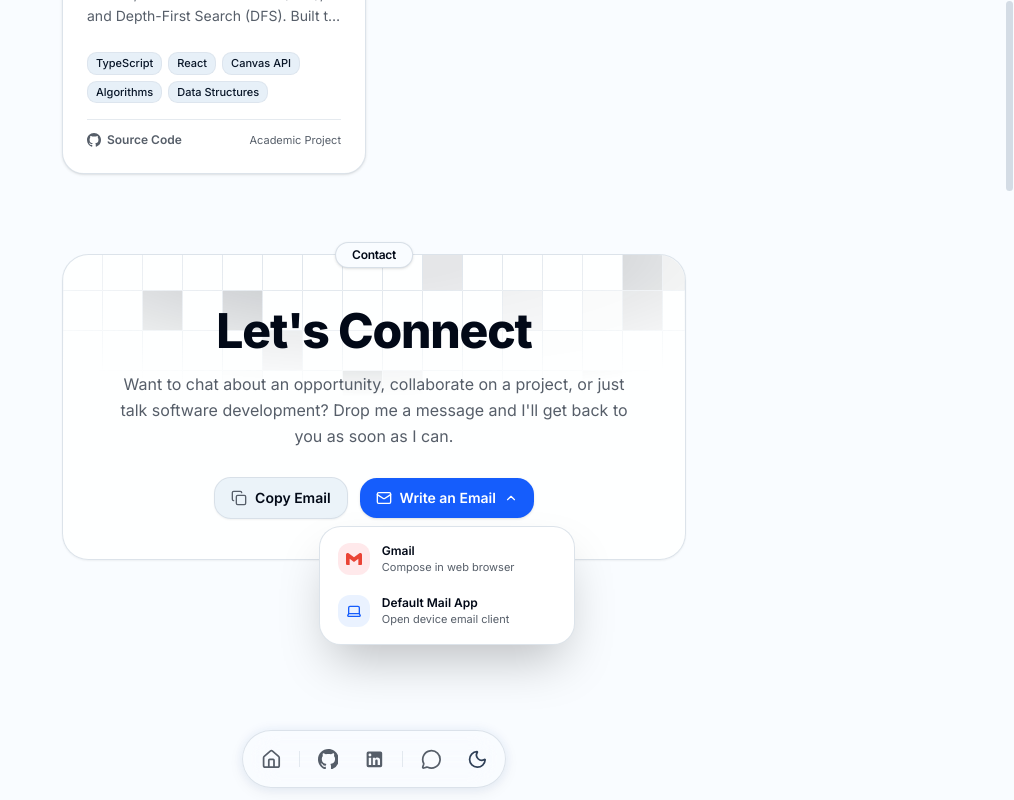
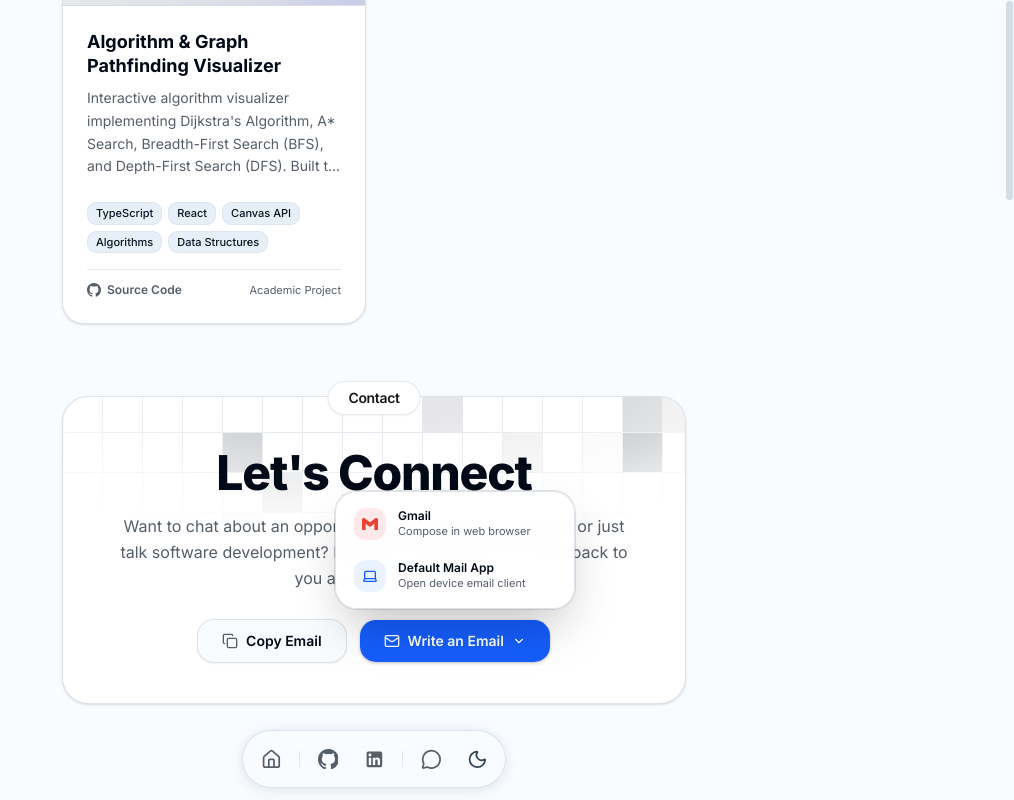
Before and after one commit to jeriel08/jeriel-portfolio, a Next.js app: page / in a window 1280 px wide. Both pictures are taken after a click on the button "Write an Email". Shown: the whole page, without its empty margins (266-1280 px from the left). Built offline with nearby package versions, Linux system fonts and the light colour scheme.

Commit message:
Update contact section

```diff
--- a/app/globals.css
+++ b/app/globals.css
@@ -175,7 +175,7 @@ html[data-magicui-theme-vt="active"]::view-transition-group(root) {
 /* Floating Drawer (Desktop) */
 @media (min-width: 768px) {
   [data-slot="drawer-popup"][data-swipe-direction="right"] {
-    --drawer-inset: 0.1rem;
+    --drawer-inset: 0.5rem;
     --drawer-bleed-background: transparent;
     margin: var(--drawer-inset);
     border-radius: 1rem;
--- a/components/sections/contact-section.tsx
+++ b/components/sections/contact-section.tsx
@@ -1,12 +1,18 @@
 "use client";
 
-import React, { useState, useRef, useEffect } from "react";
+import React, { useState } from "react";
 import { Mail, Copy, Check, ChevronDown, Laptop, ExternalLink } from "lucide-react";
 import { AnimatedGridPattern } from "@/components/ui/animated-grid-pattern";
+import { Button } from "@/components/ui/button";
+import {
+  DropdownMenu,
+  DropdownMenuContent,
+  DropdownMenuItem,
+  DropdownMenuTrigger,
+} from "@/components/ui/dropdown-menu";
 import { cn } from "@/lib/utils";
 
-// Primary contact email (update with Jeriel's active email)
-const CONTACT_EMAIL = "jeriel.sanao@gmail.com";
+const CONTACT_EMAIL = "jerelliansanao@gmail.com";
 
 function GmailIcon({ className = "size-4" }: { className?: string }) {
   return (
@@ -18,8 +24,6 @@ function GmailIcon({ className = "size-4" }: { className?: string }) {
 
 export function ContactSection() {
   const [copied, setCopied] = useState(false);
-  const [isDropdownOpen, setIsDropdownOpen] = useState(false);
-  const dropdownRef = useRef<HTMLDivElement>(null);
 
   const handleCopyEmail = () => {
     navigator.clipboard.writeText(CONTACT_EMAIL);
@@ -28,46 +32,20 @@ export function ContactSection() {
   };
 
   const handleOpenGmail = () => {
-    setIsDropdownOpen(false);
     const gmailUrl = `https://mail.google.com/mail/?view=cm&fs=1&to=${encodeURIComponent(CONTACT_EMAIL)}`;
     window.open(gmailUrl, "_blank", "noopener,noreferrer");
   };
 
   const handleOpenDefaultMail = () => {
-    setIsDropdownOpen(false);
     window.location.href = `mailto:${CONTACT_EMAIL}`;
   };
 
-  // Close dropdown on outside click or Escape key
-  useEffect(() => {
-    const handleClickOutside = (event: MouseEvent) => {
-      if (dropdownRef.current && !dropdownRef.current.contains(event.target as Node)) {
-        setIsDropdownOpen(false);
-      }
-    };
-
-    const handleKeyDown = (event: KeyboardEvent) => {
-      if (event.key === "Escape") {
-        setIsDropdownOpen(false);
-      }
-    };
-
-    if (isDropdownOpen) {
-      document.addEventListener("mousedown", handleClickOutside);
-      document.addEventListener("keydown", handleKeyDown);
-    }
-    return () => {
-      document.removeEventListener("mousedown", handleClickOutside);
-      document.removeEventListener("keydown", handleKeyDown);
-    };
-  }, [isDropdownOpen]);
-
   return (
-    <section id="contact" className="scroll-mt-12 pt-6 pb-28 sm:pb-36">
-      {/* Contact Card without overflow-hidden so the badge and dropdown float over borders */}
-      <div className="relative rounded-3xl border border-border/80 dark:border-white/10 bg-card/80 dark:bg-neutral-950/70 backdrop-blur-md pt-10 sm:pt-12 pb-8 sm:pb-10 px-6 sm:px-10 text-center shadow-xs">
+    <section id="contact" className="scroll-mt-12 pt-4 pb-0">
+      {/* Contact Card with same theme and border as the Projects card */}
+      <div className="relative rounded-3xl bg-card border border-border/80 shadow-sm pt-10 sm:pt-12 pb-8 sm:pb-10 px-6 sm:px-10 text-center">
         {/* Background Animated Grid Pattern contained strictly within card bounds */}
-        <div className="pointer-events-none absolute inset-0 -z-10 overflow-hidden rounded-3xl">
+        <div className="pointer-events-none absolute inset-0 overflow-hidden rounded-3xl z-0">
           {/* Positioned above the header, fading out smoothly as it reaches the text */}
           <div className="absolute -top-1 inset-x-0 h-44 sm:h-52 overflow-hidden">
             <AnimatedGridPattern
@@ -84,9 +62,9 @@ export function ContactSection() {
           </div>
         </div>
 
-        {/* Section Badge perched over the card border */}
-        <div className="absolute -top-3.5 left-1/2 -translate-x-1/2 z-20">
-          <span className="inline-flex items-center justify-center rounded-full bg-background dark:bg-[#ededed] px-4 py-1 text-xs font-semibold tracking-tight text-foreground dark:text-neutral-950 shadow-sm border border-border/90 dark:border-white/20 select-none">
+        {/* Section Badge perched over the card border - matching exact size and styles of projects/skills badge */}
+        <div className="absolute -top-3.5 sm:-top-4 left-1/2 -translate-x-1/2 z-20">
+          <span className="inline-flex items-center justify-center rounded-full bg-white dark:bg-[#ededed] px-4 py-1 sm:px-5 sm:py-1.5 text-xs sm:text-sm font-semibold tracking-tight text-neutral-900 dark:text-neutral-950 shadow-xs border border-neutral-200/80 dark:border-white/10 select-none">
             Contact
           </span>
         </div>
@@ -107,11 +85,12 @@ export function ContactSection() {
 
           {/* Action Buttons */}
           <div className="flex flex-wrap items-center justify-center gap-3 pt-3">
-            {/* Copy Email Button */}
-            <button
+            {/* Copy Email Button using ShadCN Button with generous padding */}
+            <Button
               type="button"
+              variant="outline"
               onClick={handleCopyEmail}
-              className="inline-flex items-center gap-2 px-4 py-2.5 rounded-xl text-xs sm:text-sm font-semibold bg-secondary/80 hover:bg-secondary text-foreground border border-border/80 shadow-xs hover:border-blue-500/50 hover:shadow-md transition-all duration-200 cursor-pointer active:scale-95"
+              className="h-10 sm:h-11 px-5 sm:px-6 gap-2 rounded-xl text-xs sm:text-sm font-semibold border-border/80 hover:border-blue-500/50 hover:bg-secondary cursor-pointer shadow-xs active:scale-95 transition-all"
             >
               {copied ? (
                 <>
@@ -124,34 +103,28 @@ export function ContactSection() {
                   <span>Copy Email</span>
                 </>
               )}
-            </button>
+            </Button>
 
-            {/* Write an Email Dropdown Container */}
-            <div className="relative z-30" ref={dropdownRef}>
-              <button
-                type="button"
-                onClick={() => setIsDropdownOpen((prev) => !prev)}
-                aria-expanded={isDropdownOpen}
-                aria-haspopup="true"
-                className="inline-flex items-center gap-2 px-4 py-2.5 rounded-xl text-xs sm:text-sm font-semibold bg-blue-600 hover:bg-blue-500 text-white shadow-sm hover:shadow-blue-500/25 transition-all duration-200 cursor-pointer active:scale-95"
-              >
+            {/* Write an Email Dropdown using ShadCN DropdownMenu with generous button padding */}
+            <DropdownMenu>
+              <DropdownMenuTrigger
+                render={
+                  <Button className="h-10 sm:h-11 px-5 sm:px-6 gap-2 rounded-xl text-xs sm:text-sm font-semibold bg-blue-600 hover:bg-blue-500 text-white shadow-sm hover:shadow-blue-500/25 cursor-pointer active:scale-95 transition-all group">
                     <Mail className="size-4 shrink-0" />
                     <span>Write an Email</span>
-                <ChevronDown
-                  className={cn(
-                    "size-3.5 transition-transform duration-200 shrink-0",
-                    isDropdownOpen && "rotate-180"
-                  )}
+                    <ChevronDown className="size-3.5 shrink-0 transition-transform duration-200 group-data-[state=open]:rotate-180" />
+                  </Button>
+                }
               />
-              </button>
-
-              {/* Dropdown Menu floating above the card */}
-              {isDropdownOpen && (
-                <div className="absolute left-1/2 -translate-x-1/2 top-full mt-2 w-64 rounded-2xl bg-card dark:bg-[#141416] border border-border/80 dark:border-white/15 p-1.5 shadow-2xl z-50 animate-in fade-in-0 zoom-in-95">
-                  <button
-                    type="button"
+              <DropdownMenuContent
+                side="top"
+                align="center"
+                sideOffset={10}
+                className="w-60 min-w-56 p-1.5 rounded-2xl bg-popover/95 backdrop-blur-md border border-border/80 shadow-2xl z-50"
+              >
+                <DropdownMenuItem
                   onClick={handleOpenGmail}
-                    className="w-full flex items-center gap-3 px-3 py-2.5 rounded-xl text-left hover:bg-muted/80 text-foreground transition-colors cursor-pointer group"
+                  className="flex items-center gap-3 px-3 py-2.5 rounded-xl text-left hover:bg-muted/80 text-foreground transition-colors cursor-pointer group"
                 >
                   <div className="size-8 rounded-lg bg-red-500/10 flex items-center justify-center shrink-0">
                     <GmailIcon className="size-4" />
@@ -165,12 +138,11 @@ export function ContactSection() {
                       Compose in web browser
                     </p>
                   </div>
-                  </button>
+                </DropdownMenuItem>
 
-                  <button
-                    type="button"
+                <DropdownMenuItem
                   onClick={handleOpenDefaultMail}
-                    className="w-full flex items-center gap-3 px-3 py-2.5 rounded-xl text-left hover:bg-muted/80 text-foreground transition-colors cursor-pointer group"
+                  className="flex items-center gap-3 px-3 py-2.5 rounded-xl text-left hover:bg-muted/80 text-foreground transition-colors cursor-pointer group"
                 >
                   <div className="size-8 rounded-lg bg-blue-500/10 flex items-center justify-center shrink-0">
                     <Laptop className="size-4 text-blue-600 dark:text-blue-400" />
@@ -184,10 +156,9 @@ export function ContactSection() {
                       Open device email client
                     </p>
                   </div>
-                  </button>
-                </div>
-              )}
-            </div>
+                </DropdownMenuItem>
+              </DropdownMenuContent>
+            </DropdownMenu>
           </div>
         </div>
       </div>
--- /dev/null
+++ b/components/ui/dropdown-menu.tsx
@@ -0,0 +1,267 @@
+"use client"
+
+import * as React from "react"
+import { Menu as MenuPrimitive } from "@base-ui/react/menu"
+import { cn } from "cn"
+import { ChevronRightIcon, CheckIcon } from "lucide-react"
+
+function DropdownMenu({ ...props }: MenuPrimitive.Root.Props) {
+  return <MenuPrimitive.Root data-slot="dropdown-menu" {...props} />
+}
+
+function DropdownMenuPortal({ ...props }: MenuPrimitive.Portal.Props) {
+  return <MenuPrimitive.Portal data-slot="dropdown-menu-portal" {...props} />
+}
+
+function DropdownMenuTrigger({ ...props }: MenuPrimitive.Trigger.Props) {
+  return <MenuPrimitive.Trigger data-slot="dropdown-menu-trigger" {...props} />
+}
+
+function DropdownMenuContent({
+  align = "start",
+  alignOffset = 0,
+  side = "bottom",
+  sideOffset = 4,
+  className,
+  ...props
+}: MenuPrimitive.Popup.Props &
+  Pick<
+    MenuPrimitive.Positioner.Props,
+    "align" | "alignOffset" | "side" | "sideOffset"
+  >) {
+  return (
+    <MenuPrimitive.Portal>
+      <MenuPrimitive.Positioner
+        className="isolate z-50 outline-none"
+        align={align}
+        alignOffset={alignOffset}
+        side={side}
+        sideOffset={sideOffset}
+      >
+        <MenuPrimitive.Popup
+          data-slot="dropdown-menu-content"
+          className={cn("z-50 max-h-(--available-height) w-(--anchor-width) min-w-32 origin-(--transform-origin) overflow-x-hidden overflow-y-auto rounded-md bg-popover p-1 text-popover-foreground shadow-md ring-1 ring-foreground/10 duration-100 outline-none data-[side=bottom]:slide-in-from-top-2 data-[side=inline-end]:slide-in-from-left-2 data-[side=inline-start]:slide-in-from-right-2 data-[side=left]:slide-in-from-right-2 data-[side=right]:slide-in-from-left-2 data-[side=top]:slide-in-from-bottom-2 data-open:animate-in data-open:fade-in-0 data-open:zoom-in-95 data-closed:animate-out data-closed:overflow-hidden data-closed:fade-out-0 data-closed:zoom-out-95", className )}
+          {...props}
+        />
+      </MenuPrimitive.Positioner>
+    </MenuPrimitive.Portal>
+  )
+}
+
+function DropdownMenuGroup({ ...props }: MenuPrimitive.Group.Props) {
+  return <MenuPrimitive.Group data-slot="dropdown-menu-group" {...props} />
+}
+
+function DropdownMenuLabel({
+  className,
+  inset,
+  ...props
+}: MenuPrimitive.GroupLabel.Props & {
+  inset?: boolean
+}) {
+  return (
+    <MenuPrimitive.GroupLabel
+      data-slot="dropdown-menu-label"
+      data-inset={inset}
+      className={cn(
+        "px-2 py-1.5 text-xs font-medium text-muted-foreground data-inset:pl-8",
+        className
+      )}
+      {...props}
+    />
+  )
+}
+
+function DropdownMenuItem({
+  className,
+  inset,
+  variant = "default",
+  ...props
+}: MenuPrimitive.Item.Props & {
+  inset?: boolean
+  variant?: "default" | "destructive"
+}) {
+  return (
+    <MenuPrimitive.Item
+      data-slot="dropdown-menu-item"
+      data-inset={inset}
+      data-variant={variant}
+      className={cn(
+        "group/dropdown-menu-item relative flex cursor-default items-center gap-2 rounded-sm px-2 py-1.5 text-sm outline-hidden select-none focus:bg-accent focus:text-accent-foreground not-data-[variant=destructive]:focus:**:text-accent-foreground data-inset:pl-8 data-[variant=destructive]:text-destructive data-[variant=destructive]:focus:bg-destructive/10 data-[variant=destructive]:focus:text-destructive dark:data-[variant=destructive]:focus:bg-destructive/20 data-disabled:pointer-events-none data-disabled:opacity-50 [&_svg]:pointer-events-none [&_svg]:shrink-0 [&_svg:not([class*='size-'])]:size-4 data-[variant=destructive]:*:[svg]:text-destructive",
+        className
+      )}
+      {...props}
+    />
+  )
+}
+
+function DropdownMenuSub({ ...props }: MenuPrimitive.SubmenuRoot.Props) {
+  return <MenuPrimitive.SubmenuRoot data-slot="dropdown-menu-sub" {...props} />
+}
+
+function DropdownMenuSubTrigger({
+  className,
+  inset,
+  children,
+  ...props
+}: MenuPrimitive.SubmenuTrigger.Props & {
+  inset?: boolean
+}) {
+  return (
+    <MenuPrimitive.SubmenuTrigger
+      data-slot="dropdown-menu-sub-trigger"
+      data-inset={inset}
+      className={cn(
+        "flex cursor-default items-center gap-2 rounded-sm px-2 py-1.5 text-sm outline-hidden select-none focus:bg-accent focus:text-accent-foreground not-data-[variant=destructive]:focus:**:text-accent-foreground data-inset:pl-8 data-popup-open:bg-accent data-popup-open:text-accent-foreground data-open:bg-accent data-open:text-accent-foreground [&_svg]:pointer-events-none [&_svg]:shrink-0 [&_svg:not([class*='size-'])]:size-4",
+        className
+      )}
+      {...props}
+    >
+      {children}
+      <ChevronRightIcon className="ml-auto" />
+    </MenuPrimitive.SubmenuTrigger>
+  )
+}
+
+function DropdownMenuSubContent({
+  align = "start",
+  alignOffset = -3,
+  side = "right",
+  sideOffset = 0,
+  className,
+  ...props
+}: React.ComponentProps<typeof DropdownMenuContent>) {
+  return (
+    <DropdownMenuContent
+      data-slot="dropdown-menu-sub-content"
+      className={cn("w-auto min-w-[96px] rounded-md bg-popover p-1 text-popover-foreground shadow-lg ring-1 ring-foreground/10 duration-100 data-[side=bottom]:slide-in-from-top-2 data-[side=left]:slide-in-from-right-2 data-[side=right]:slide-in-from-left-2 data-[side=top]:slide-in-from-bottom-2 data-open:animate-in data-open:fade-in-0 data-open:zoom-in-95 data-closed:animate-out data-closed:fade-out-0 data-closed:zoom-out-95", className )}
+      align={align}
+      alignOffset={alignOffset}
+      side={side}
+      sideOffset={sideOffset}
+      {...props}
+    />
+  )
+}
+
+function DropdownMenuCheckboxItem({
+  className,
+  children,
+  checked,
+  inset,
+  ...props
+}: MenuPrimitive.CheckboxItem.Props & {
+  inset?: boolean
+}) {
+  return (
+    <MenuPrimitive.CheckboxItem
+      data-slot="dropdown-menu-checkbox-item"
+      data-inset={inset}
+      className={cn(
+        "relative flex cursor-default items-center gap-2 rounded-sm py-1.5 pr-8 pl-2 text-sm outline-hidden select-none focus:bg-accent focus:text-accent-foreground focus:**:text-accent-foreground data-inset:pl-8 data-disabled:pointer-events-none data-disabled:opacity-50 [&_svg]:pointer-events-none [&_svg]:shrink-0 [&_svg:not([class*='size-'])]:size-4",
+        className
+      )}
+      checked={checked}
+      {...props}
+    >
+      <span
+        className="pointer-events-none absolute right-2 flex items-center justify-center"
+        data-slot="dropdown-menu-checkbox-item-indicator"
+      >
+        <MenuPrimitive.CheckboxItemIndicator>
+          <CheckIcon
+          />
+        </MenuPrimitive.CheckboxItemIndicator>
+      </span>
+      {children}
+    </MenuPrimitive.CheckboxItem>
+  )
+}
+
+function DropdownMenuRadioGroup({ ...props }: MenuPrimitive.RadioGroup.Props) {
+  return (
+    <MenuPrimitive.RadioGroup
+      data-slot="dropdown-menu-radio-group"
+      {...props}
+    />
+  )
+}
+
+function DropdownMenuRadioItem({
+  className,
+  children,
+  inset,
+  ...props
+}: MenuPrimitive.RadioItem.Props & {
+  inset?: boolean
+}) {
+  return (
+    <MenuPrimitive.RadioItem
+      data-slot="dropdown-menu-radio-item"
+      data-inset={inset}
+      className={cn(
+        "relative flex cursor-default items-center gap-2 rounded-sm py-1.5 pr-8 pl-2 text-sm outline-hidden select-none focus:bg-accent focus:text-accent-foreground focus:**:text-accent-foreground data-inset:pl-8 data-disabled:pointer-events-none data-disabled:opacity-50 [&_svg]:pointer-events-none [&_svg]:shrink-0 [&_svg:not([class*='size-'])]:size-4",
+        className
+      )}
+      {...props}
+    >
+      <span
+        className="pointer-events-none absolute right-2 flex items-center justify-center"
+        data-slot="dropdown-menu-radio-item-indicator"
+      >
+        <MenuPrimitive.RadioItemIndicator>
+          <CheckIcon
+          />
+        </MenuPrimitive.RadioItemIndicator>
+      </span>
+      {children}
+    </MenuPrimitive.RadioItem>
+  )
+}
+
+function DropdownMenuSeparator({
+  className,
+  ...props
+}: MenuPrimitive.Separator.Props) {
+  return (
+    <MenuPrimitive.Separator
+      data-slot="dropdown-menu-separator"
+      className={cn("-mx-1 my-1 h-px bg-border", className)}
+      {...props}
+    />
+  )
+}
+
+function DropdownMenuShortcut({
+  className,
+  ...props
+}: React.ComponentProps<"span">) {
+  return (
+    <span
+      data-slot="dropdown-menu-shortcut"
+      className={cn(
+        "ml-auto text-xs tracking-widest text-muted-foreground group-focus/dropdown-menu-item:text-accent-foreground",
+        className
+      )}
+      {...props}
+    />
+  )
+}
+
+export {
+  DropdownMenu,
+  DropdownMenuPortal,
+  DropdownMenuTrigger,
+  DropdownMenuContent,
+  DropdownMenuGroup,
+  DropdownMenuLabel,
+  DropdownMenuItem,
+  DropdownMenuCheckboxItem,
+  DropdownMenuRadioGroup,
+  DropdownMenuRadioItem,
+  DropdownMenuSeparator,
+  DropdownMenuShortcut,
+  DropdownMenuSub,
+  DropdownMenuSubTrigger,
+  DropdownMenuSubContent,
+}
```
Lines whose indentation alone changed are shown as unchanged.
